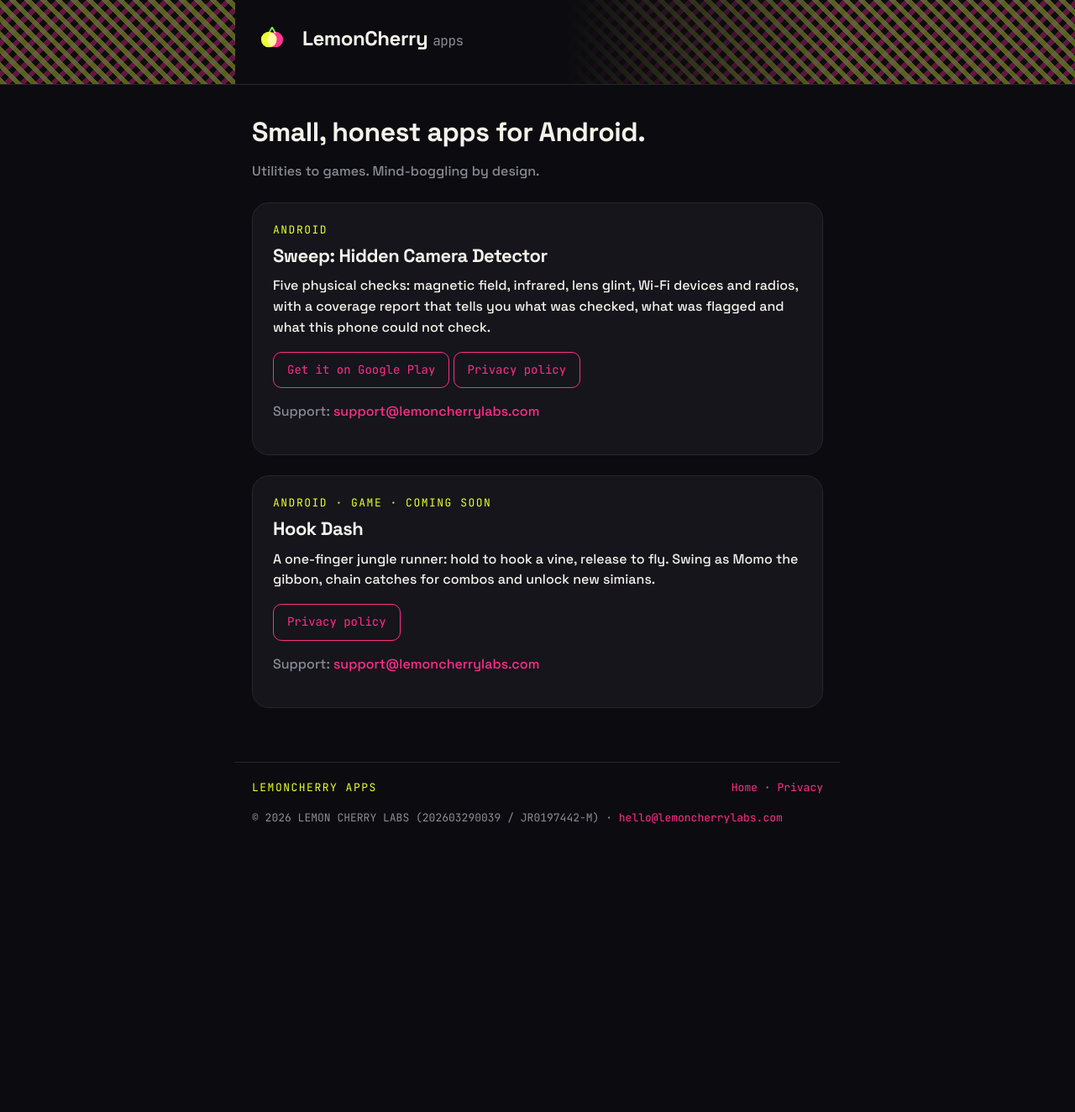
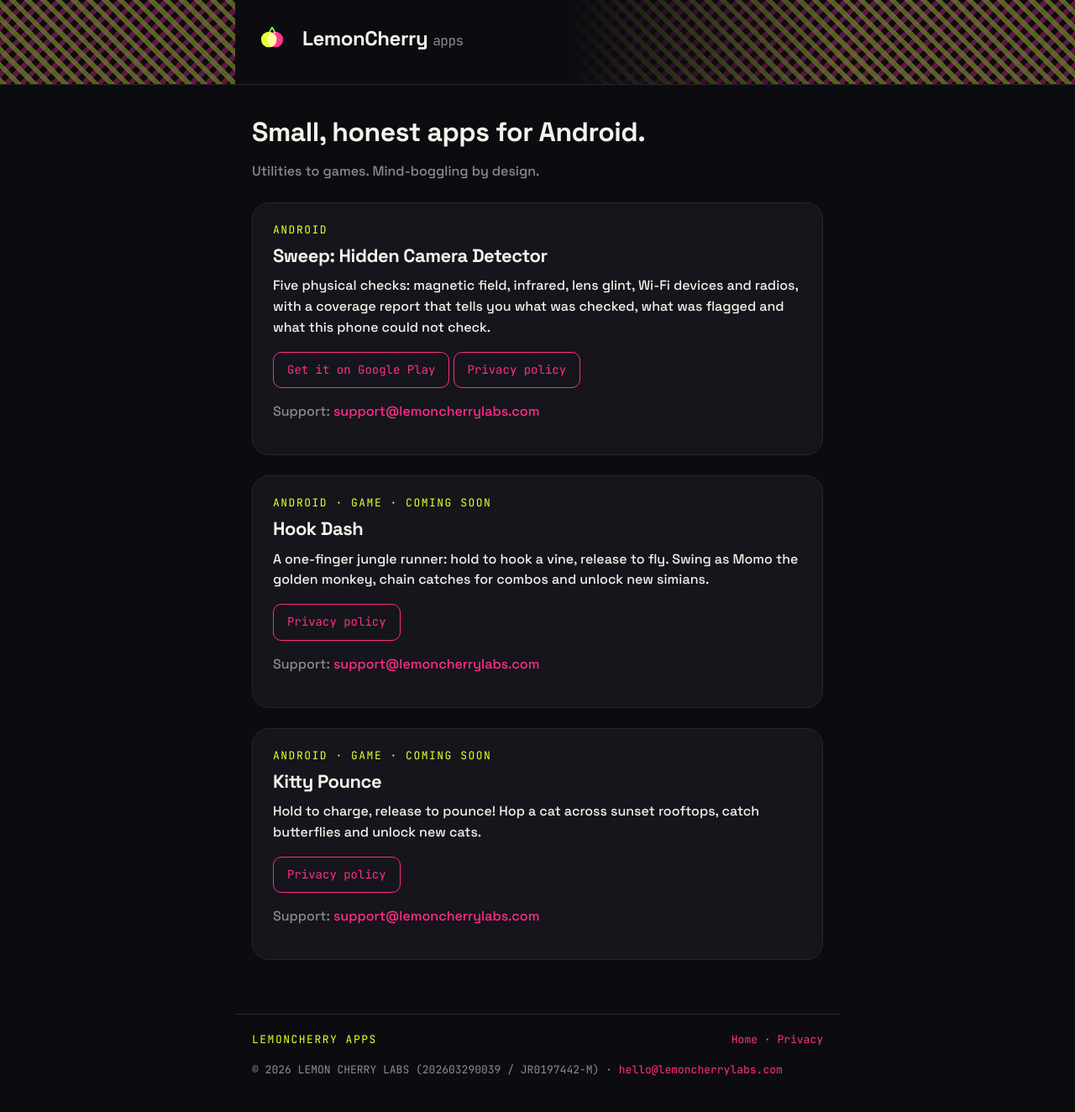
Before and after one commit to lemoncherryapps/lemoncherryapps.github.io, a Jekyll site: the page built from index.md, in a window 1280 px wide. Shown: the whole page at 84% size. Built offline with Jekyll 4.4.1, drawn with Linux system fonts in a browser that asks for light colours; before the commit the page ends 1024 px from its top, so only the background shows below that.

Commit message:
Home: Kitty Pounce card with its privacy policy; Momo is a golden monkey now
Co-Authored-By: Claude Opus 5.5 <noreply@anthropic.com>

```diff
--- a/index.md
+++ b/index.md
@@ -22,7 +22,16 @@ flagged and what this phone could not check.</p>
 <span class="label">Android · Game · Coming soon</span>
 <h2>Hook Dash</h2>
 <p>A one-finger jungle runner: hold to hook a vine, release to fly. Swing as
-Momo the gibbon, chain catches for combos and unlock new simians.</p>
+Momo the golden monkey, chain catches for combos and unlock new simians.</p>
 <p><a class="btn" href="/hook-dash/privacy/">Privacy policy</a></p>
 <p class="muted">Support: <a href="mailto:support@lemoncherrylabs.com">support@lemoncherrylabs.com</a></p>
 </div>
+
+<div class="card">
+<span class="label">Android · Game · Coming soon</span>
+<h2>Kitty Pounce</h2>
+<p>Hold to charge, release to pounce! Hop a cat across sunset rooftops, catch
+butterflies and unlock new cats.</p>
+<p><a class="btn" href="/kitty-pounce/privacy/">Privacy policy</a></p>
+<p class="muted">Support: <a href="mailto:support@lemoncherrylabs.com">support@lemoncherrylabs.com</a></p>
+</div>
```
